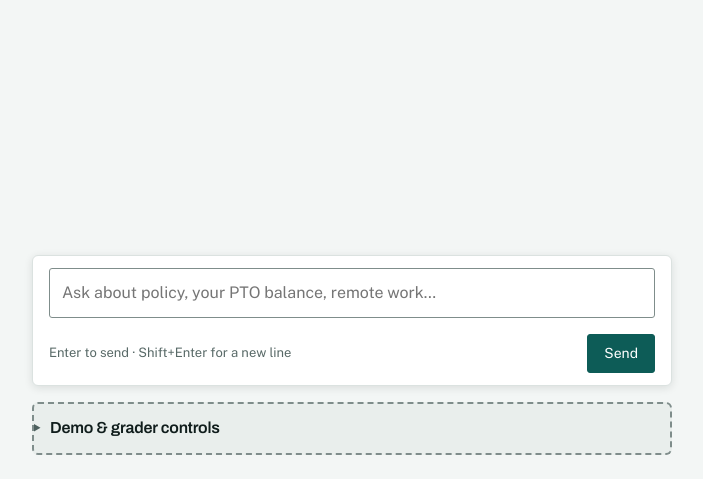
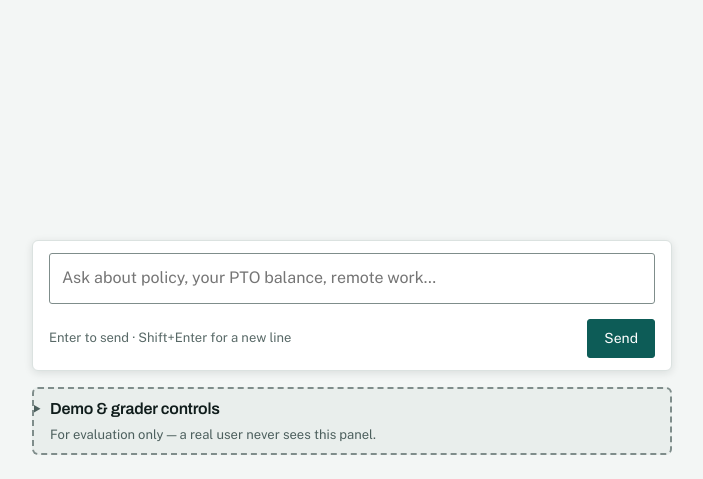
Before and after one commit to seantmalone/quantic-mosaic, a Python web app: template src/hrmosaic/web/templates/chat.html in a window 1280 px wide. Shown: the part 321-800 px from the top of the page, without its empty margins (288-991 px from the left). Run offline with Jinja, Linux system fonts and the light colour scheme; the template is opened without the code that fills it, so the values that code supplies are empty.

Commit message:
UX-W4(chat): the collapsed panel carries its disclaimer, and remembers being opened
W3's review, all three carry-overs:

- The one-line disclaimer moves inside the `<summary>`, so the panel at rest says
  what it is *and* who it is not for. Rewritten to one line at 390px ("For
  evaluation only — a real user never sees this panel.") and the panel's vertical
  padding trimmed a step, so all four starter questions still fit the transcript
  at 390x844 — measured, not guessed.
- The open state is remembered in `localStorage`, per browser, behind try/catch on
  every access: collapsed stays the *default*, but a grader who opened the panel
  does not reopen it on the next page load.
- The persona picker's option label drops the job title. The native control cut it
  mid-word inside the two-column body ("E1042 — Priya Raghavan, Senio"); id and
  name fit.
- `_replayed_next_steps`' docstring was not true: the unmodelled-failure handler and
  the decline recorder also closed without `next_steps`, so a NULL column no longer
  means "written before migration 002". Both now pass the empty list they have.

Tests: the P8 browser test asserts the disclaimer is painted at rest at all three
viewports; a new one asserts the open state survives a reload and does not leak to
a second browser profile; the contract test reads both facts out of the `<summary>`.

Gate: .venv/bin/ruff check . — clean; .venv/bin/pytest -q — 2,084 passed;
      .venv/bin/pytest -q -m ux -k "p8 or p11" — 7 passed
Reqs: UX W3 review carry-overs 1-3, plan P8/P11

Co-Authored-By: Claude Opus 5 (1M context) <noreply@anthropic.com>
Claude-Session: https://claude.ai/code/session_01RnJs3hSPUc8kca4BtF5oAM

```diff
--- a/src/hrmosaic/web/static/app.css
+++ b/src/hrmosaic/web/static/app.css
@@ -99,10 +99,11 @@ a { color: var(--accent); }
    that does not look like the product (P8). */
 .demo-panel {
   flex: none;
-  width: 100%; max-width: var(--measure); margin: 0 auto; padding: var(--space-3) var(--space-4);
+  width: 100%; max-width: var(--measure); margin: 0 auto; padding: var(--space-2) var(--space-4);
   border: 2px dashed var(--line-strong); border-radius: var(--radius); background: var(--sunk);
-  /* The panel ships collapsed (`_demo_controls.html`), so at rest this is a ~49px disclosure row and
-     the transcript keeps the whole empty state. The cap is the safety valve for the *opened* panel:
+  /* The panel ships collapsed (`_demo_controls.html`), so at rest this is a ~70px disclosure row —
+     the heading and the one line that says who the controls are not for — and the transcript keeps
+     the whole empty state, all four starter questions included at 390x844. The cap is the safety valve for the *opened* panel:
      `body.chat` has a definite height, so without one an open panel would push the composer off a
      short viewport. Narrow, the groups are one column (~642px) and nothing can make that fit in
      844px beside a conversation, so the panel scrolls inside itself and the transcript keeps a
@@ -113,7 +114,9 @@ a { color: var(--accent); }
 .demo-panel h2 { margin: 0; font: var(--text-h3); display: inline; }
 .demo-summary { cursor: pointer; list-style-position: outside; }
 .demo-summary::marker { color: var(--ink-soft); }
-.demo-note { margin: var(--space-1) 0 var(--space-3); font: var(--text-meta); color: var(--ink-soft); }
+/* Inside the `<summary>`: the collapsed panel is a heading *and* the sentence that says who the
+   controls are not for, which is the whole of P8 at rest. */
+.demo-note { margin: var(--space-1) 0 0; font: var(--text-meta); color: var(--ink-soft); }
 .demo-actions { display: flex; flex-direction: column; gap: var(--space-2); margin-top: var(--space-2); }
 .demo-group { margin-top: var(--space-4); }
 /* Two balanced columns once there is width for them. Expanded, this panel spends the transcript's
--- a/src/hrmosaic/web/templates/_demo_controls.html
+++ b/src/hrmosaic/web/templates/_demo_controls.html
@@ -35,10 +35,12 @@
 #}
 <section class="demo-panel">
   <details id="demo-details">
-    <summary class="demo-summary"><h2>Demo &amp; grader controls</h2></summary>
-
-    <p class="demo-note">These controls exist for evaluation. A real user of this assistant never
-      sees them.</p>
+    {#- The disclaimer is inside the `<summary>`, so the collapsed panel still says what it is and
+        who it is not for: a heading alone reads as a section a reader might be missing something
+        by not opening (UX W3 review). #}
+    <summary class="demo-summary"><h2>Demo &amp; grader controls</h2>
+      <p class="demo-note">For evaluation only — a real user never sees this panel.</p>
+    </summary>
 
     <div class="demo-body">
       {#- Moved out of the masthead at W1 and given its real home here. The id and the name are
@@ -49,8 +51,10 @@
           <label for="actor-select">Act as</label>
           <select id="actor-select" name="actor" aria-label="Act as">
             {% for employee in employees %}
+            {#- Id and name only. With the job title too, the native control cut the label mid-word
+                inside the two-column panel body — "E1042 — Priya Raghavan, Senio" (UX W3 review). #}
             <option value="{{ employee.employee_id }}" {% if employee.employee_id == actor %}selected{% endif %}>
-              {{ employee.employee_id }} — {{ employee.name }}, {{ employee.title }}
+              {{ employee.employee_id }} — {{ employee.name }}
             </option>
             {% endfor %}
             <option value="admin" {% if actor == 'admin' %}selected{% endif %}>HR admin</option>
@@ -95,4 +99,25 @@
       {% endif %}
     </div>
   </details>
+
+  {# The panel ships collapsed on every page load, but a grader who opened it should not have to
+     open it again on the next question. The *default* stays closed — only an explicit open is
+     remembered, per browser, and `localStorage` throws outright in some privacy modes, so every
+     access is guarded and a failure simply leaves the panel as the server rendered it. #}
+  <script>
+    (function () {
+      "use strict";
+      var details = document.getElementById("demo-details");
+      if (!details) { return; }
+      var KEY = "mosaic.demo-panel-open";
+      try {
+        if (window.localStorage.getItem(KEY) === "1") { details.open = true; }
+      } catch (error) { /* storage unavailable — the panel keeps its rendered state */ }
+      details.addEventListener("toggle", function () {
+        try {
+          window.localStorage.setItem(KEY, details.open ? "1" : "0");
+        } catch (error) { /* nothing to remember it with */ }
+      });
+    })();
+  </script>
 </section>
```
Also changed, not shown: ai-tooling.md (+1 -1 lines), design-and-evaluation.md (+1 -1 lines), docs/requirements-traceability.md (+1 -1 lines), src/hrmosaic/web/api.py (+13 -1 lines), tests/contract/test_demo_controls_are_quarantined.py (+6 -2 lines), tests/ux/test_principles.py (+37 -0 lines), README.md.
